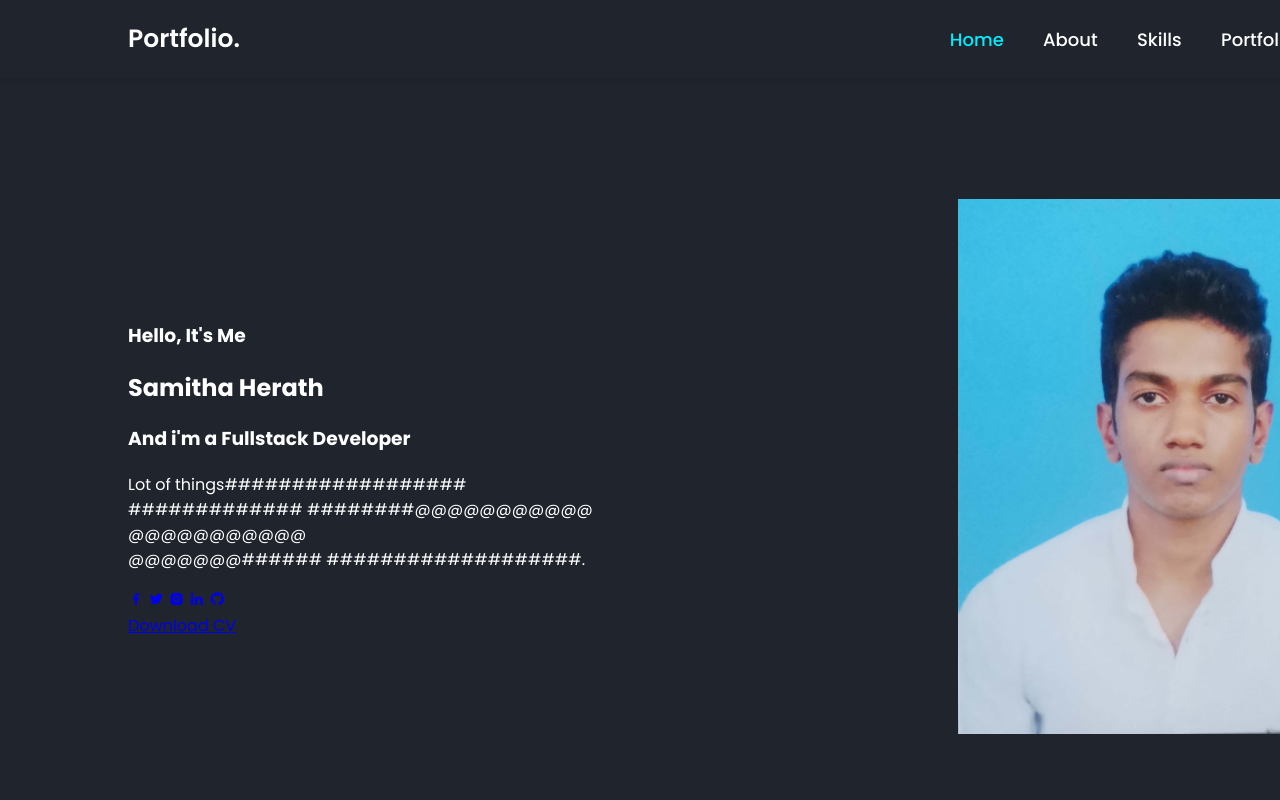
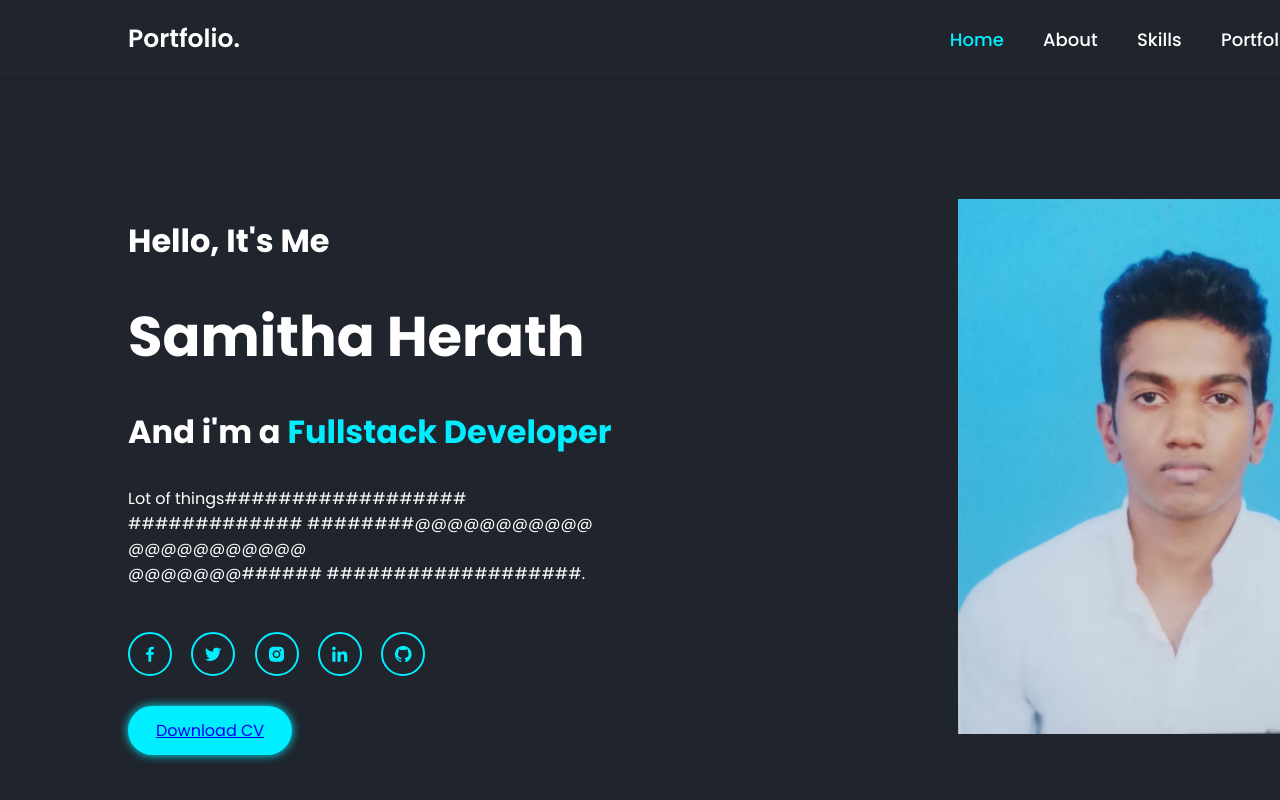
Before and after one commit to Sanna98/My-Porfolio, a plain HTML site: page index.html in a window 1280 px wide. Shown: the top 800 px of the page. Drawn offline with nearby package versions, Linux system fonts and the light colour scheme; a script that the page names is missing.

Commit message:
Home Content CSS

```diff
--- a/style.css
+++ b/style.css
@@ -56,6 +56,62 @@ body {
     padding: 70px 10% 0;
 }
 
+.home-content{
+    max-width: 600px;
+}
+
+.home-content h3{
+    font-size: 32px;
+    font-weight: 700;
+}
+
+.home-content h3:nth-of-type(2){
+    margin-bottom: 30px;
+}
+
+.home-content h3 span{
+    color: #0ef;
+}
+
+.home-content h1{
+    font-size: 56px;
+    font-weight: 450px;
+    margin: -3px 0;
+}
+
+.home-content p{
+    font-size: 16px;
+}
+
 .home-img img{
     max-width: 450px;
-}
+ }
+
+ .social-media a{
+    display: inline-flex;
+    justify-content: center;
+    align-items: center;
+    width: 40px;
+    height: 40px;
+    background: transparent;
+    border: 2px solid #0ef;
+    border-radius: 50%;
+    font-size: 20px;
+    color: #0ef;
+    text-decoration: none;
+    margin: 30px 15px 30px 0;
+ }
+
+ .social-media a:hover{
+    background: #0ef;
+    color: #1f242d;
+    box-shadow: 0 0 20px #0ef;
+ }
+
+ .btn{
+    display: inline-block;
+    padding: 12px 28px;
+    background: #0ef;
+    border-radius: 40px;
+    box-shadow: 0 0 10px #0ef;
+ }
```
